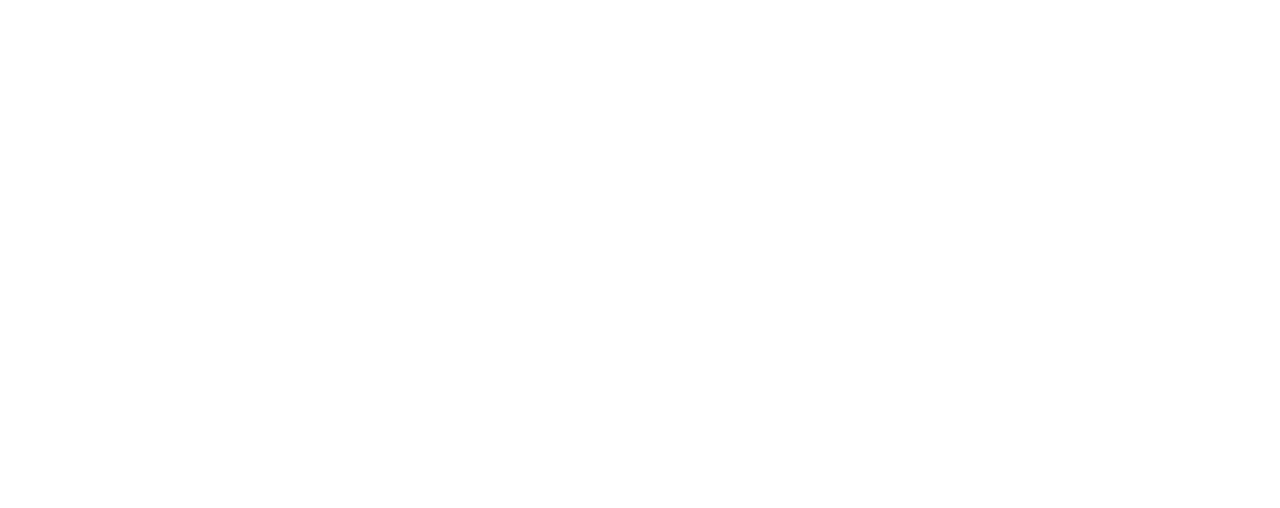
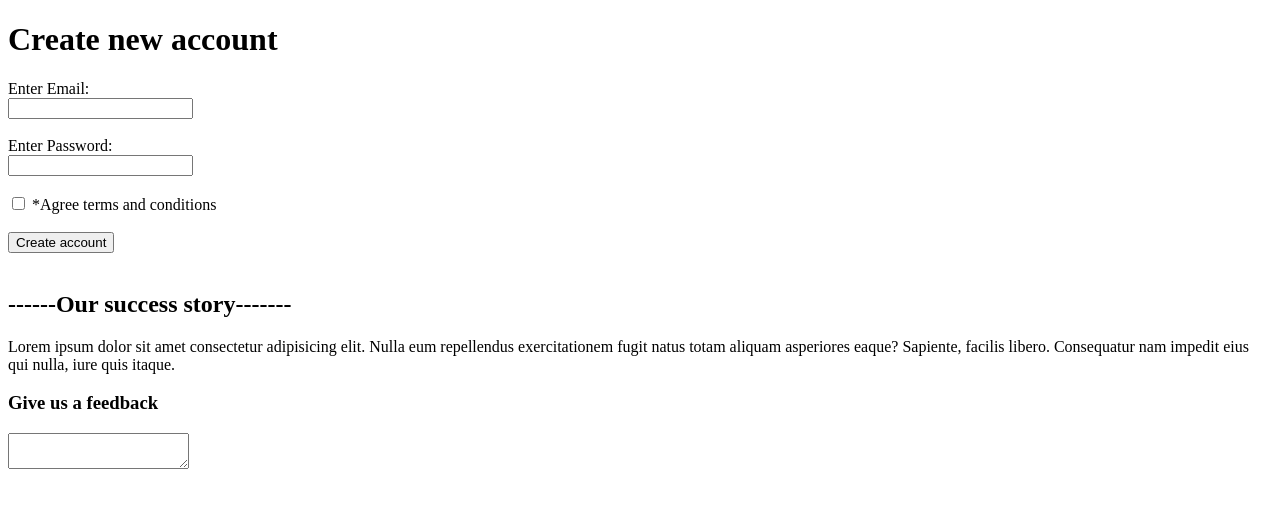
Before and after one commit to Muhammad-Hamza-webdev/abdullah, a plain HTML site: page 1st class/mywork.html in a window 1280 px wide. Drawn offline with Linux system fonts and the light colour scheme.

Commit message:
Update mywork.html

```diff
--- a/1st class/mywork.html
+++ b/1st class/mywork.html
@@ -3,9 +3,34 @@
 <head>
     <meta charset="UTF-8">
     <meta name="viewport" content="width=device-width, initial-scale=1.0">
-    <title>Document</title>
+    <title>Webpage</title>
 </head>
 <body>
+    <h1>Create new account</h1>
+
+    <form action="">
+
+        <span>Enter Email:</span>
+        <br>
+        <input type="Email" name="email" id="email" required>
+        <br><br>
+        <span>Enter Password:</span>
+        <br>
+        <input type="password" name="password" id="perspiciatis" required>
+        <br><br>
+        <input type="checkbox" name="check" id="check">
+        <span>*Agree terms and conditions</span>
+        <br><br>
+        <input type="button" name="submit" id="submit" value="Create account">
+    </form>
+    <br>
+    <h2>------Our success story-------</h2>
+    <p>Lorem ipsum dolor sit amet consectetur adipisicing elit. Nulla eum repellendus exercitationem fugit natus totam aliquam asperiores eaque? Sapiente, facilis libero. Consequatur nam impedit eius qui nulla, iure quis itaque.</p>
+    <h3>Give us a feedback</h3>
+    <form action="">
+        <textarea name="feedback" id="feedback"></textarea>
+
+    </form>
 
 </body>
 </html>
```
